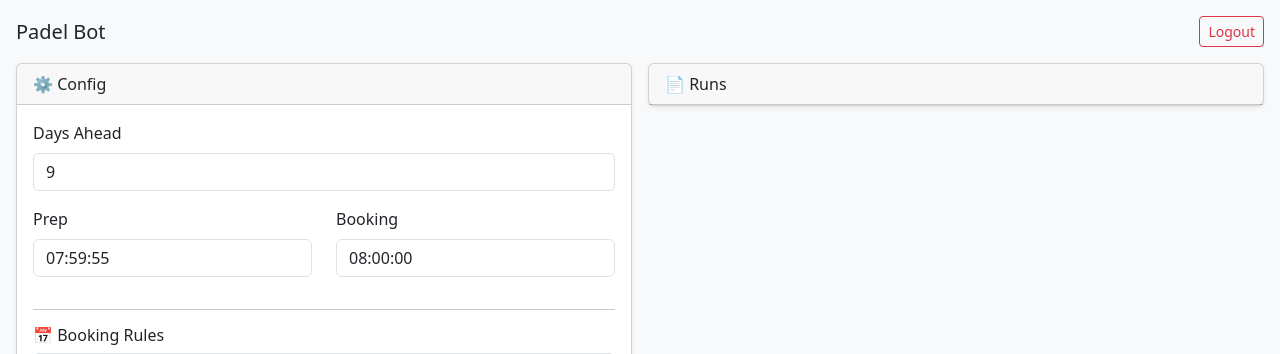
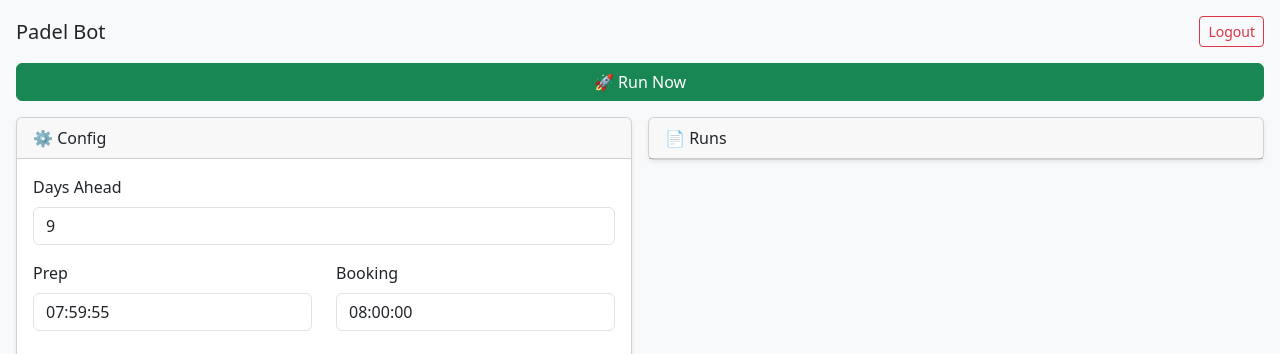
Before and after one commit to raoulduivestein/padel-bot-v2, a Flask app: page /dashboard in a window 1280 px wide. Shown: the top 354 px of the page. Run offline with Flask 3, Linux system fonts and the light colour scheme; the visitor is signed in with stand-in values (Sample User, id 1).

Commit message:
Update dashboard.html

```diff
--- a/templates/dashboard.html
+++ b/templates/dashboard.html
@@ -15,6 +15,11 @@
   <h5 class="mb-0">Padel Bot</h5>
   <a href="/logout" class="btn btn-sm btn-outline-danger">Logout</a>
 </div>
+
+<!-- RUN NOW BUTTON -->
+<a href="/run_now" class="btn btn-success w-100 mb-3">
+  🚀 Run Now
+</a>
 
 <div class="row g-3">
 
```
